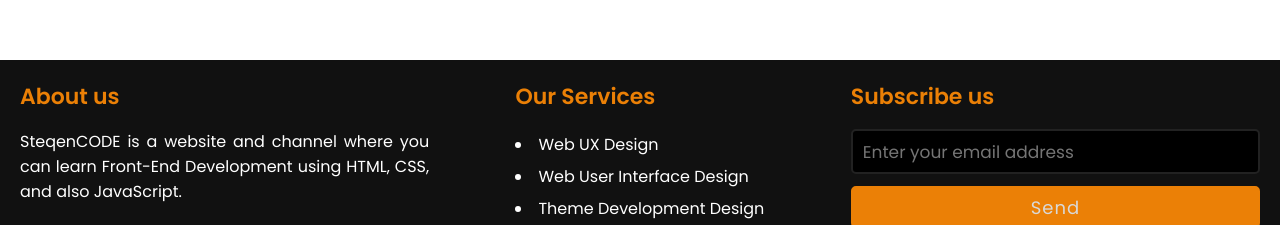
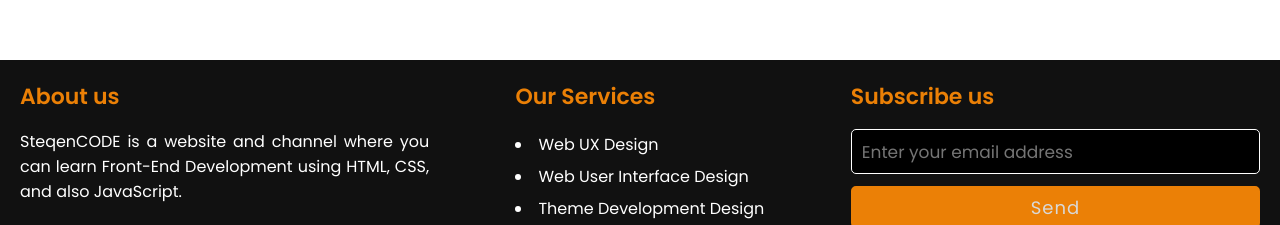
Before and after one commit to SteqenStellens/Footer-Design, a plain HTML site: page index.html in a window 1280 px wide. Shown: the part 434-659 px from the top of the page. Drawn offline with Linux system fonts and the light colour scheme.

Commit message:
Update style.css

```diff
--- a/style.css
+++ b/style.css
@@ -59,7 +59,7 @@ footer .content .right input[type="text"]{
   border-radius: 5px;
   padding-left: 10px;
   font-size: 17px;
-  border: 2px solid #222222;
+  border: 1.5px solid #fff;
 }
 footer .content .right input[type="submit"]{
   height: 42px;
```
